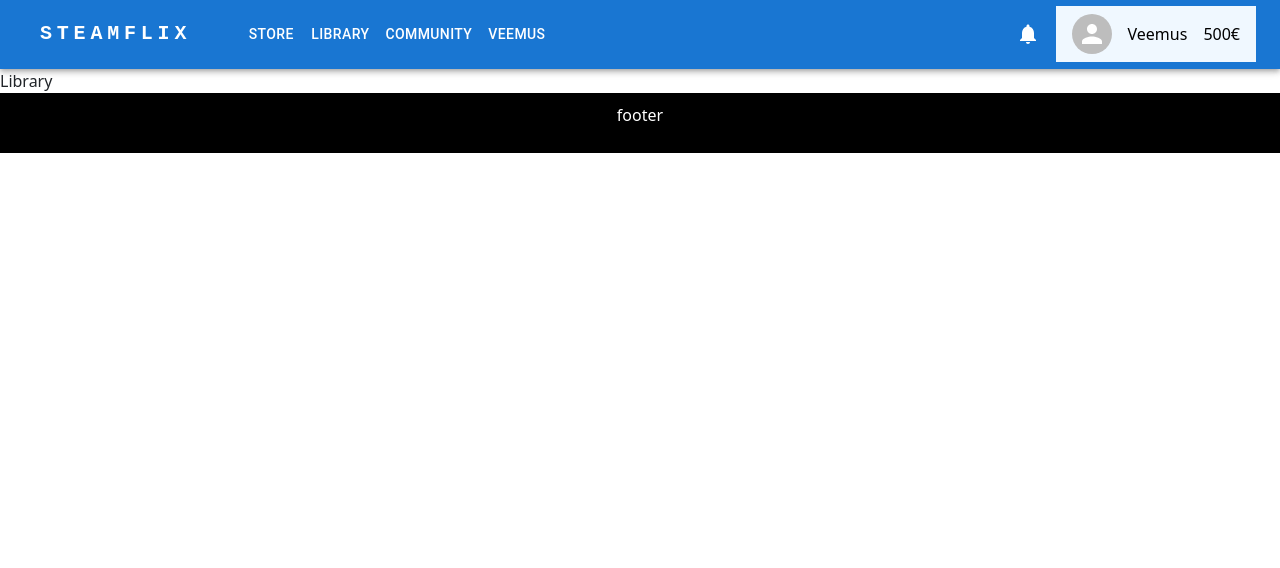
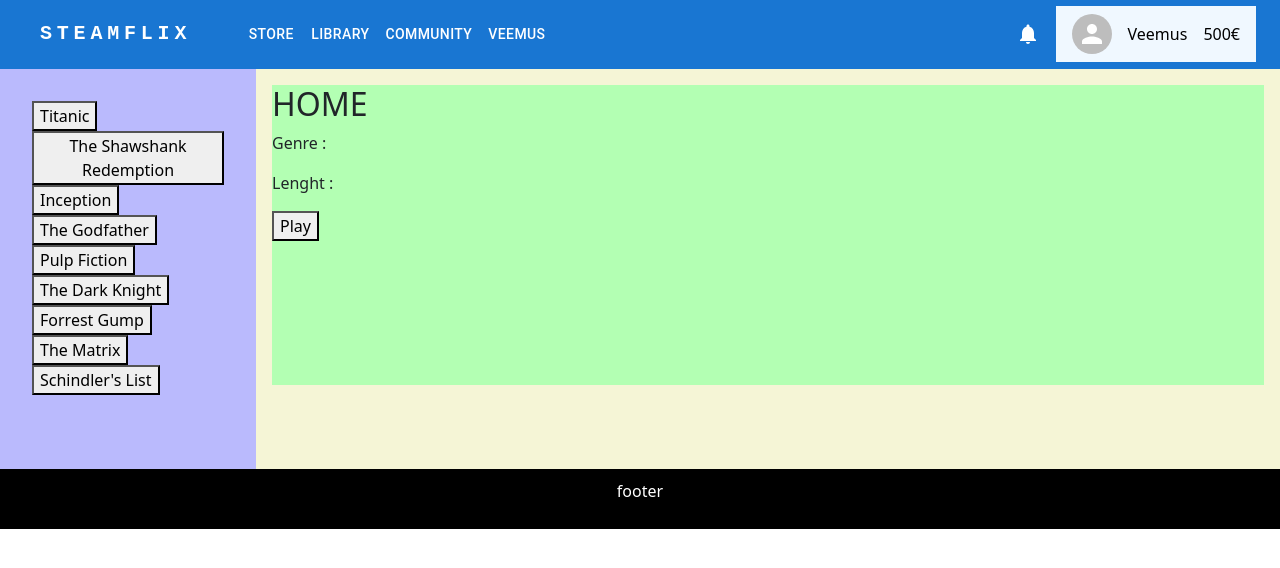
Before and after one commit to Sukramm/steamflix, a React (Vite) app in the folder steamflix/: page /library in a window 1280 px wide. Shown: the top 568 px of the page. Built offline with nearby package versions, Linux system fonts and the light colour scheme.

Commit message:
started work on library page

```diff
--- a/steamflix/src/pages/Library.tsx
+++ b/steamflix/src/pages/Library.tsx
@@ -1,8 +1,121 @@
-import React from "react";
+import React, { useState } from "react";
 import "../styles/Library/LibraryMain.scss";
 
+type Movie = {
+  movieName: string;
+  genre: string;
+  img: string;
+  length: string;
+  rating: number;
+};
+
 function Library() {
-  return <div>Library</div>;
+  const movies = [
+    {
+      movieName: "Titanic",
+      genre: "Drama",
+      img: "titanic.jpg",
+      length: "3h 15min",
+      rating: 7.8,
+    },
+    {
+      movieName: "The Shawshank Redemption",
+      genre: "Drama",
+      img: "shawshank.jpg",
+      length: "2h 22min",
+      rating: 9.3,
+    },
+    {
+      movieName: "Inception",
+      genre: "Sci-Fi",
+      img: "inception.jpg",
+      length: "2h 28min",
+      rating: 8.8,
+    },
+    {
+      movieName: "The Godfather",
+      genre: "Crime",
+      img: "godfather.jpg",
+      length: "2h 55min",
+      rating: 9.2,
+    },
+    {
+      movieName: "Pulp Fiction",
+      genre: "Crime",
+      img: "pulpfiction.jpg",
+      length: "2h 34min",
+      rating: 8.9,
+    },
+    {
+      movieName: "The Dark Knight",
+      genre: "Action",
+      img: "darkknight.jpg",
+      length: "2h 32min",
+      rating: 9.0,
+    },
+    {
+      movieName: "Forrest Gump",
+      genre: "Drama",
+      img: "forrestgump.jpg",
+      length: "2h 22min",
+      rating: 8.8,
+    },
+    {
+      movieName: "The Matrix",
+      genre: "Sci-Fi",
+      img: "matrix.jpg",
+      length: "2h 16min",
+      rating: 8.7,
+    },
+    {
+      movieName: "Schindler's List",
+      genre: "Drama",
+      img: "schindlerslist.jpg",
+      length: "3h 15min",
+      rating: 8.9,
+    },
+    // Add more movies as needed
+  ];
+
+  const [activeMovie, setActiveMovie] = useState<Movie | null>(null);
+
+  return (
+    <div id="Library">
+      <div className="libraryWrap">
+        <div className="left">
+          <div className="leftWrap">
+            <div className="movieList">
+              {movies.map((movie, index) => (
+                <div className={`movie ${movie.movieName}`} key={index}>
+                  <button onClick={() => setActiveMovie(movie)}>
+                    {movie.movieName}
+                  </button>
+                </div>
+              ))}
+            </div>
+          </div>
+        </div>
+        <div className="right">
+          <div className="rightWrap">
+            <div className="movieInfo">
+              <div className="movieBanner">
+                <h2 className="movieTitle">
+                  {activeMovie ? activeMovie.movieName : "HOME"}
+                </h2>
+                <p>Genre : {activeMovie?.genre}</p>
+                <p>Lenght : {activeMovie?.length}</p>
+                <div className="movieOptions">
+                  <div className="optionsWrap">
+                    <button>Play</button>
+                  </div>
+                </div>
+              </div>
+            </div>
+          </div>
+        </div>
+      </div>
+    </div>
+  );
 }
 
 export default Library;
--- a/steamflix/src/styles/Library/LibraryMain.scss
+++ b/steamflix/src/styles/Library/LibraryMain.scss
@@ -0,0 +1,30 @@
+#Library {
+  .libraryWrap {
+    display: grid;
+    grid-template-columns: 20% 80%;
+  }
+  .left {
+    background-color: rgb(186, 186, 253);
+  }
+  .right {
+    background-color: rgb(245, 245, 214);
+  }
+  .left,
+  .right {
+    width: auto;
+    height: 400px;
+  }
+  .leftWrap {
+    padding: 2rem;
+  }
+  .movieInfo {
+    display: flex;
+    justify-content: center;
+    padding: 1rem;
+  }
+  .movieBanner {
+    width: 100%;
+    height: 300px;
+    background-color: rgb(179, 255, 179);
+  }
+}
```
